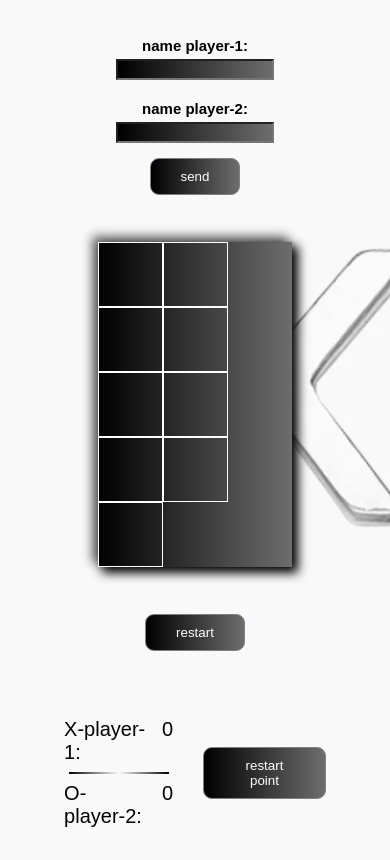
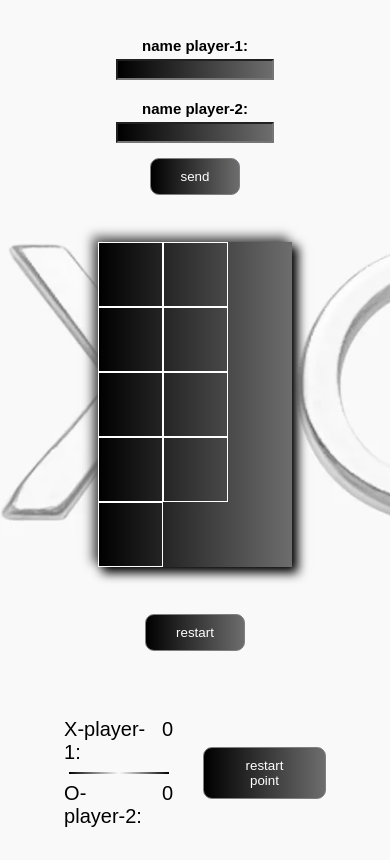
Before and after one commit to fadikbbb/XO, a plain HTML site: page index.html in a window 390 px wide. Drawn offline with Linux system fonts and the light colour scheme.

Commit message:
Add files via upload

```diff
--- a/main.css
+++ b/main.css
@@ -1,7 +1,16 @@
 body{
   background-image: url("img/xo-earrings-in-sterling-silver-mazi-zo-358134_900x.webp");
-background-repeat: no-repeat;
+  background-repeat:no-repeat;
+  background-position-y:center ;
 background-size: cover;
+}
+@media (max-width:480px){
+    body{
+        background-repeat:no-repeat;
+background-position-y:center ;
+background-size: cover;
+background-position-x:-140px ;
+    }
 }
 .containerOfboxes{
     width: 193.8px;
```
